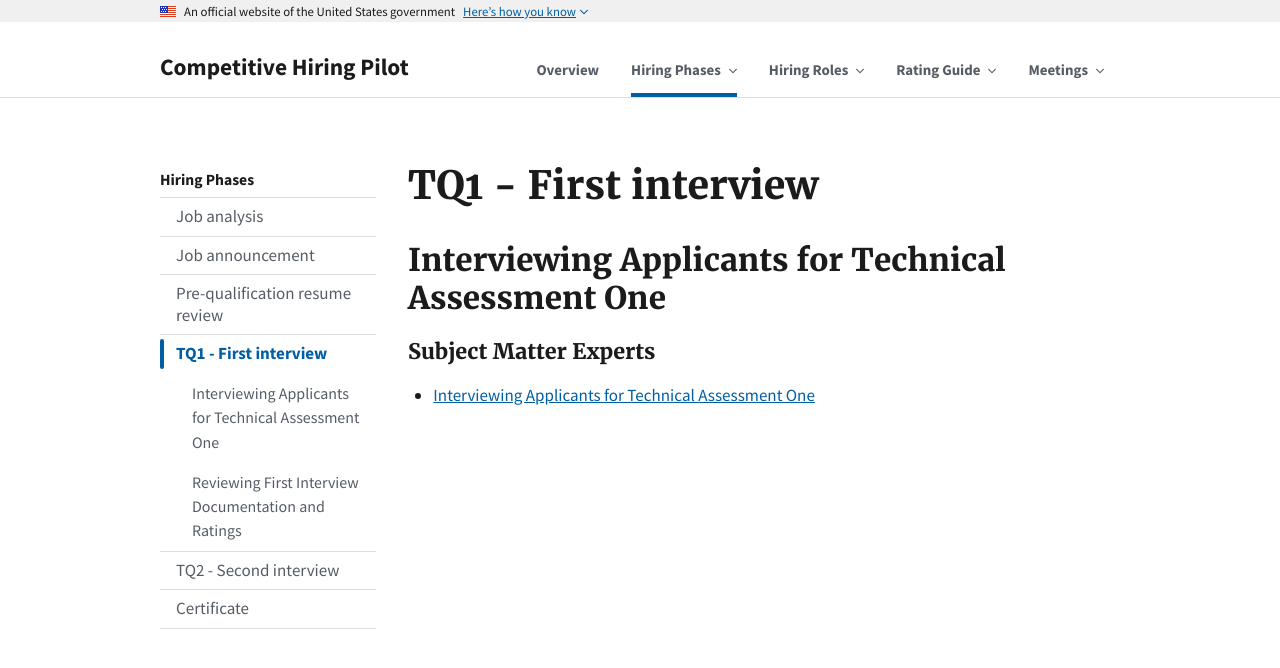
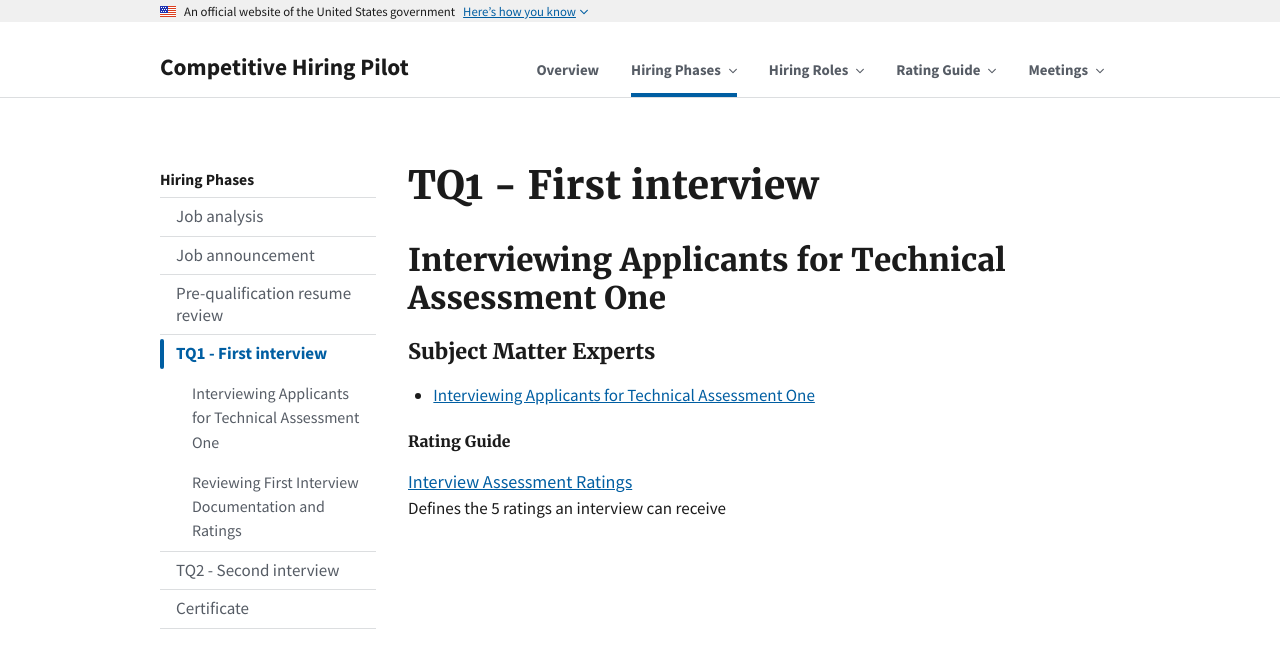
Before and after one commit to usds/SME-QA-Website, a Jekyll site: the page built from pages/phases/tq1.html, in a window 1280 px wide. Shown: the top 668 px of the page. Built offline with Jekyll 4.4.1, drawn with Linux system fonts in a browser that asks for light colours.

Commit message:
Adds rating guide items to TQ1 phase.

```diff
--- a/_data/navigation.yml
+++ b/_data/navigation.yml
@@ -79,6 +79,8 @@ rating-guide:
     href: /rating-guide/resume-review-ratings/
   - text: Resume Review Outcomes
     href: /rating-guide/resume-review-outcomes/
+  - text: Interview Assessment Ratings
+    href: /rating-guide/interview-assessment-ratings/
 
 meetings:
   - text: Agenda for Job Analysis Workshop - Day 1
--- a/pages/phases/tq1.html
+++ b/pages/phases/tq1.html
@@ -17,4 +17,13 @@ sidenav: hiring-phases
   {% endfor %}
 </ul>
 
+<h4>Rating Guide</h4>
+<dl class="chp-page-list">
+{% assign guides = site.rating-guide | where: "phases","tq1" %}
+{% for guide in guides %}
+<dt class="chp-page-list__title"><a href="{{ site.baseurl }}{{ guide.permalink }}">{{ guide.title }}</a></dt>
+<dd class="chp-page-list__desc">{{ guide.description }}</dd>
+{% endfor %}
+</dl>
+
 <!-- h3 id="hr-specialists-1">HR Specialists</h3 -->
```
Also changed, not shown: _rating-guide/0300_interview-assessment-ratings.md (+1 -0 lines).
